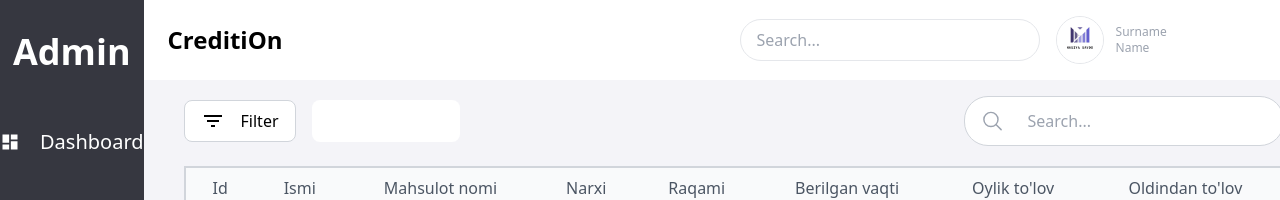
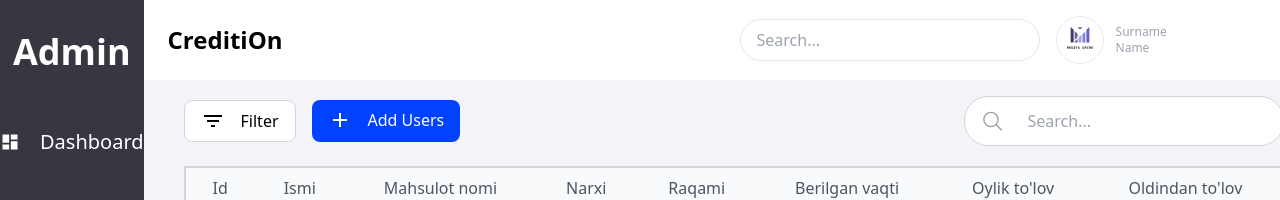
Before and after one commit to khoji-7/e-shop-sys, a React (Create React App) app: page / in a window 1280 px wide. Shown: the top 200 px of the page. Built offline with nearby package versions, Linux system fonts and the light colour scheme; no server answers.

Commit message:
change env

```diff
--- a/src/components/table/TableHeader.jsx
+++ b/src/components/table/TableHeader.jsx
@@ -10,7 +10,7 @@ const TableHeader = ({ searchTerm, setSearchTerm }) => {
           <MdFilterList className="text-2xl" />
           <p>Filter</p>
         </button>
-        <button className="flex gap-4 px-4 py-2 bg-white rounded-lg bg-[#0042fd] text-white border-gray-400 cursor-pointer">
+        <button className="flex gap-4 px-4 py-2 rounded-lg bg-[#0042fd] text-white border-gray-400 cursor-pointer">
           <MdAdd className="text-2xl" />
           <p>Add Users</p>
         </button>
```
Also changed, not shown: 1 other file (tests, documents, lock files or other folders).
